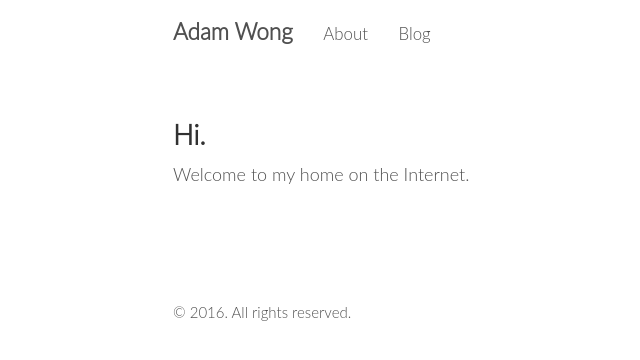
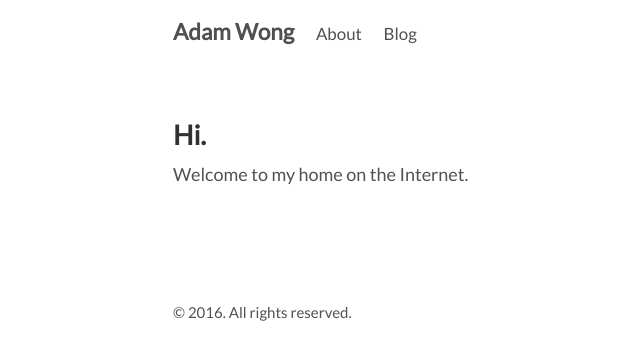
Before and after one commit to aaewong/aaewong.github.io, a Jekyll site: the page built from index.md, in a window 1280 px wide. Shown: the top 360 px of the page, without its empty margins (152-792 px from the left). Built offline with Jekyll 4.4.1, drawn with Linux system fonts in a browser that asks for light colours; Markdown is read by kramdown in place of the engine named in the settings.

Commit message:
Update Font and TItle of index

```diff
--- a/_config.yml
+++ b/_config.yml
@@ -6,9 +6,8 @@
 
 # Setup
 title:               Adam Wong
-tagline:             My Personal Site
+tagline:             Home
 url:                 http://aaewong.github.io
-paginate:            1
 baseurl:             ""
 
 # Assets
--- a/_includes/head.html
+++ b/_includes/head.html
@@ -14,8 +14,8 @@
   </title>
 
   <!-- CSS -->
+  <link href="http://fonts.googleapis.com/css?family=Lato&subset=latin,latin-ext" rel="stylesheet" type="text/css">
   <link rel="stylesheet" href="{{ site.baseurl }}/styles.css">
-  <link href="http://fonts.googleapis.com/css?family=Lato&subset=latin,latin-ext" rel="stylesheet" type="text/css">
 
   <!-- Icons -->
   <link rel="apple-touch-icon-precomposed" sizes="144x144" href="{{ site.baseurl }}/public/apple-touch-icon-precomposed.png">
--- a/_sass/_base.scss
+++ b/_sass/_base.scss
@@ -15,7 +15,7 @@
 }
 
 html {
-  font-family: "Lato Light", "Helvetica Neue", Helvetica, Arial, sans-serif;
+  font-family: "Lato", "Helvetica Neue", Helvetica, Arial, sans-serif;
   font-size: 16px;
   line-height: 1.5;
 
```
Also changed, not shown: index.md (+1 -0 lines).
